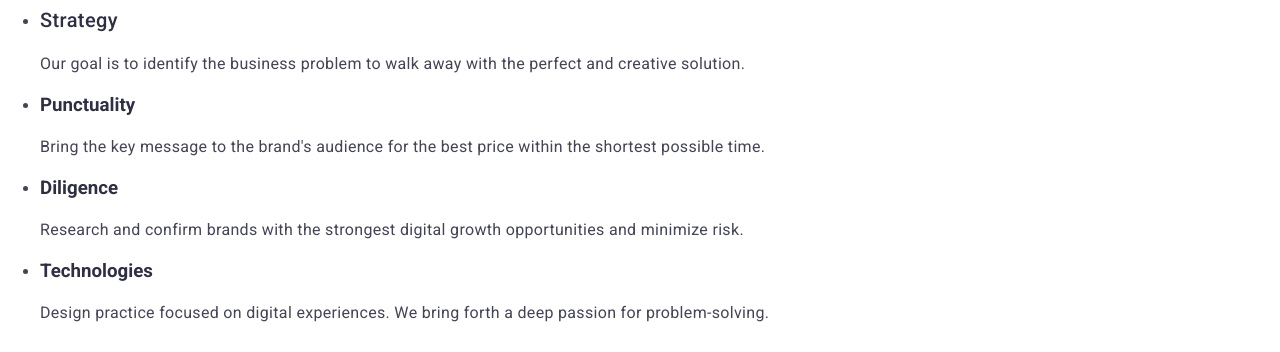
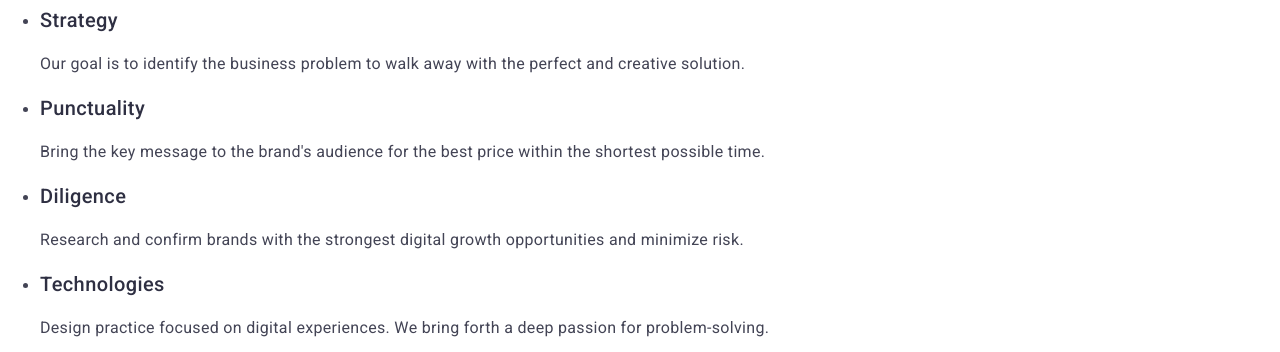
Before and after one commit to remnovmikita/goit-markup-hw-02, a plain HTML site: page index.html in a window 1280 px wide. Shown: the part 448-800 px from the top of the page. Drawn offline with nearby package versions, Linux system fonts and the light colour scheme.

Commit message:
fix9nolast

```diff
--- a/index.html
+++ b/index.html
@@ -41,11 +41,11 @@ rel="stylesheet">
                 <li> <h3 class="aboutmenu-zag">Strategy</h3>
             <p class="about-menu-text">Our goal is to identify the business
             problem to walk away with the perfect and creative solution. </p></li>
-                <li> <h3 class="aboutmenuh3-zag">Punctuality</h3>
+                <li> <h3 class="aboutmenu-zag">Punctuality</h3>
             <p class="about-menu-text">Bring the key message to the brand's audience for the best price within the shortest possible time.</p></li>
-                <li><h3 class="aboutmenuh3-zag">Diligence</h3>
+                <li><h3 class="aboutmenu-zag">Diligence</h3>
             <p class="about-menu-text">Research and confirm brands with the strongest digital growth opportunities and minimize risk.</p></li>
-                <li> <h3 class="aboutmenuh3-zag">Technologies</h3>
+                <li> <h3 class="aboutmenu-zag">Technologies</h3>
             <p class="about-menu-text">Design practice focused on digital experiences. We bring forth a deep passion for problem-solving.</p></li>
             </ul>
         </section>
```
